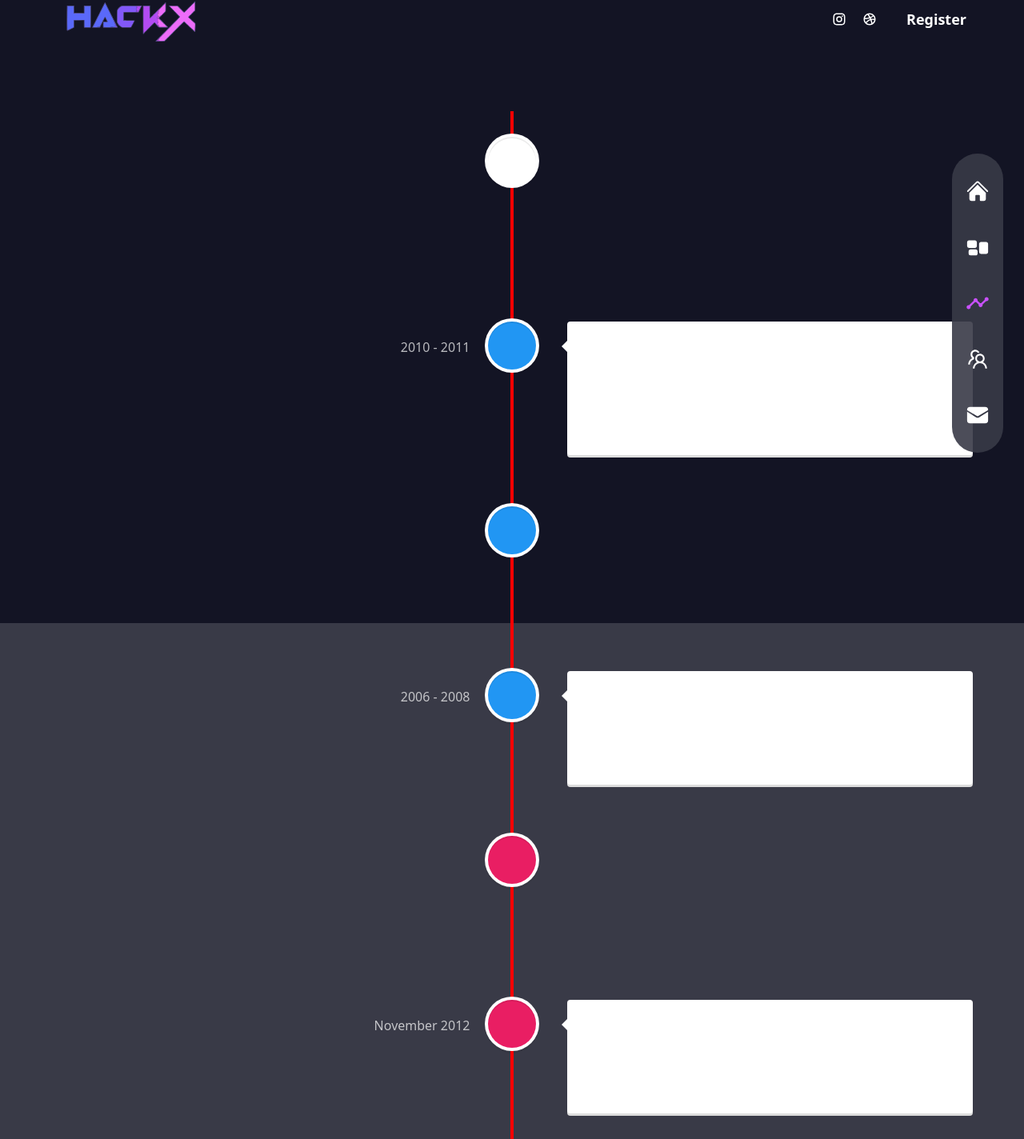
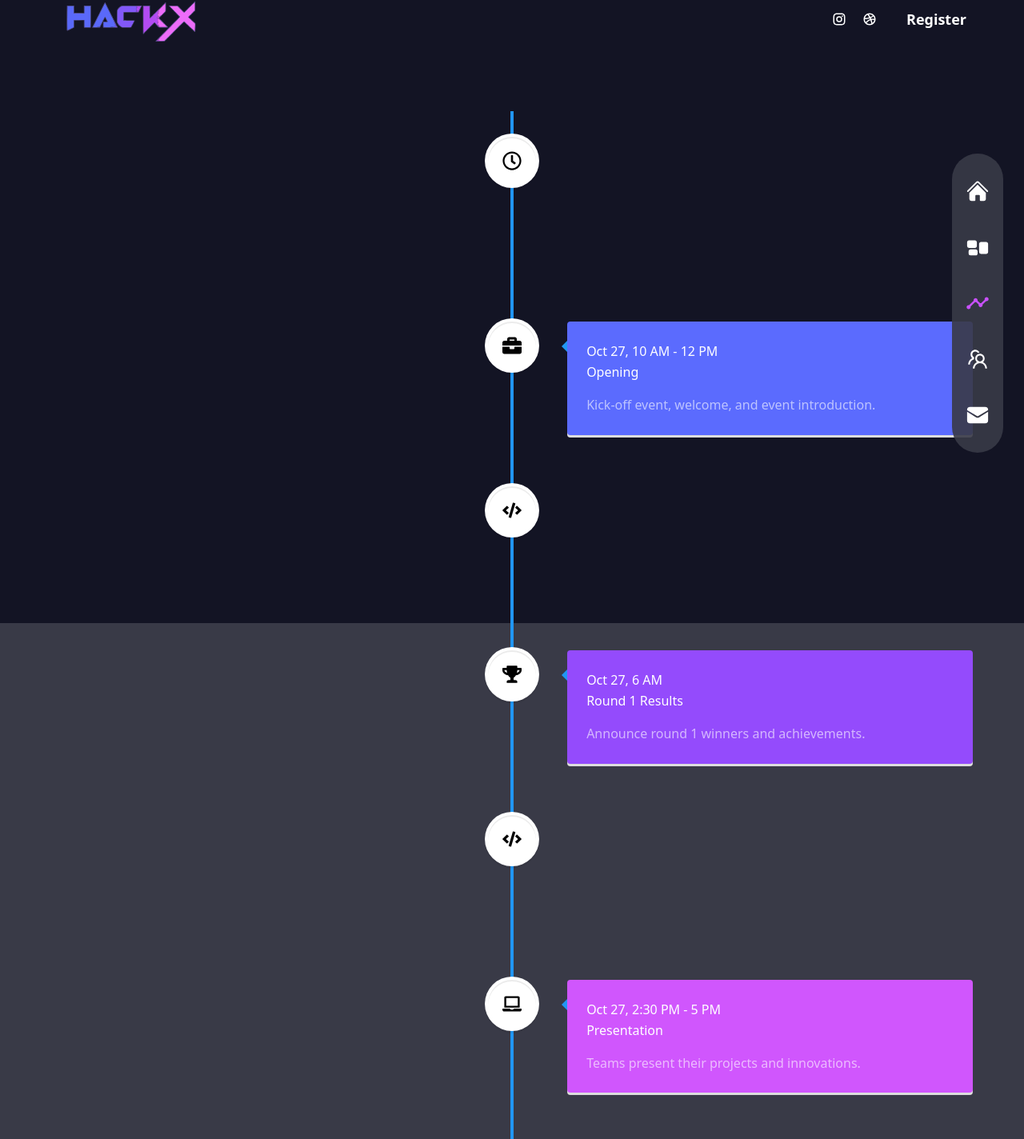
Before and after one commit to MUJHACKX/hackXwebsite, a Next.js app: page /timeline in a window 1280 px wide. Shown: the part 21-1445 px from the top of the page at 80% size. Built offline with nearby package versions, Linux system fonts and the light colour scheme.

Commit message:
Update index.js

```diff
--- a/pages/timeline/index.js
+++ b/pages/timeline/index.js
@@ -1,132 +1,144 @@
-import react from "react";
+import React, { useState, useEffect } from "react";
 import {
   VerticalTimeline,
   VerticalTimelineElement,
 } from "react-vertical-timeline-component";
 import "react-vertical-timeline-component/style.min.css";
+import {
+  FaRegClock,
+  FaCode,
+  FaTrophy,
+  FaBriefcase,
+  FaLaptop,
+  FaMedal,
+} from "react-icons/fa";
 
 const Work = () => {
+  const [animate, setAnimate] = useState(false);
+
+  useEffect(() => {
+
+    const timer = setTimeout(() => {
+      setAnimate(true);
+    }, 100);
+
+    return () => clearTimeout(timer);
+  }, []);
+
+
+
   return (
     <div className="h-full bg-primary">
       <div className="h-[20vh]"></div>
-      <VerticalTimeline
-        lineColor="red"
-      >
+      <VerticalTimeline lineColor="#2196F3">
         <VerticalTimelineElement
-          className="vertical-timeline-element--work"
-          contentStyle={{ background: "rgb(33, 150, 243)", color: "#fff" }}
+          className={`vertical-timeline-element--work ${animate && "animate"}`}
+          contentStyle={{
+            background: "rgba(41,136,255,255)",
+            color: "#fff",
+          }}
           contentArrowStyle={{ borderRight: "7px solid  rgb(33, 150, 243)" }}
-          date="2011 - present"
-          iconStyle={{ background: "#fff", color: "#fff" }}
-          // icon={<WorkIcon />}
+          iconStyle={{ background: "#fff", color: "#000" }}
+          icon={<FaRegClock />}
         >
-          <h3 className="vertical-timeline-element-title">Creative Director</h3>
-          <h4 className="vertical-timeline-element-subtitle">Miami, FL</h4>
-          <p>
-            Creative Direction, User Experience, Visual Design, Project
-            Management, Team Leading
-          </p>
+          <h3 className="vertical-timeline-element-title">Oct 3 - Oct 24 </h3>
+          <h4 className="vertical-timeline-element-subtitle">
+            Registration Begins
+          </h4>
+          <p>Register from Oct 3 - 24 for extended hackathon participation.</p>
         </VerticalTimelineElement>
+
         <VerticalTimelineElement
-          className="vertical-timeline-element--work"
-          date="2010 - 2011"
-          iconStyle={{ background: "rgb(33, 150, 243)", color: "#fff" }}
-          // icon={<WorkIcon />}
+          className={`vertical-timeline-element--work ${animate && "animate"}`}
+          contentStyle={{
+            background: "rgba(91,107,254,255)",
+            color: "#fff",
+          }}
+          contentArrowStyle={{ borderRight: "7px solid  rgb(33, 150, 243)" }}
+          iconStyle={{ background: "#fff", color: "#000" }}
+          icon={<FaBriefcase />}
         >
-          <h3 className="vertical-timeline-element-title">Art Director</h3>
-          <h4 className="vertical-timeline-element-subtitle">
-            San Francisco, CA
-          </h4>
-          <p>
-            Creative Direction, User Experience, Visual Design, SEO, Online
-            Marketing
-          </p>
+          <h3 className="vertical-timeline-element-title">Oct 27, 10 AM - 12 PM</h3>
+          <h4 className="vertical-timeline-element-subtitle">Opening</h4>
+          <p>Kick-off event, welcome, and event introduction.</p>
         </VerticalTimelineElement>
+
         <VerticalTimelineElement
-          className="vertical-timeline-element--work"
-          date="2008 - 2010"
-          iconStyle={{ background: "rgb(33, 150, 243)", color: "#fff" }}
-          // icon={<WorkIcon />}
+          className={`vertical-timeline-element--work ${animate && "animate"}`}
+          contentStyle={{
+            background: "rgba(116,96,253,255)",
+            color: "#fff",
+          }}
+          contentArrowStyle={{ borderRight: "7px solid  rgb(33, 150, 243)" }}
+          iconStyle={{ background: "#fff", color: "#000" }}
+          icon={<FaCode />}
         >
-          <h3 className="vertical-timeline-element-title">Web Designer</h3>
-          <h4 className="vertical-timeline-element-subtitle">
-            Los Angeles, CA
-          </h4>
-          <p>User Experience, Visual Design</p>
+          <h3 className="vertical-timeline-element-title">Oct 27, 12 PM - 3 AM</h3>
+          <h4 className="vertical-timeline-element-subtitle">Round 1</h4>
+          <p>Participants work on initial hacking projects.</p>
         </VerticalTimelineElement>
+
+        {/* Add three more timeline content elements */}
         <VerticalTimelineElement
-          className="vertical-timeline-element--work"
-          date="2006 - 2008"
-          iconStyle={{ background: "rgb(33, 150, 243)", color: "#fff" }}
-          // icon={<WorkIcon />}
+          className={`vertical-timeline-element--work ${animate && "animate"}`}
+          contentStyle={{
+            background: "rgba(148,75,252,255)",
+            color: "#fff",
+          }}
+          contentArrowStyle={{ borderRight: "7px solid  rgb(33, 150, 243)" }}
+          iconStyle={{ background: "#fff", color: "#000" }}
+          icon={<FaTrophy />}
         >
-          <h3 className="vertical-timeline-element-title">Web Designer</h3>
-          <h4 className="vertical-timeline-element-subtitle">
-            San Francisco, CA
-          </h4>
-          <p>User Experience, Visual Design</p>
+          <h3 className="vertical-timeline-element-title">Oct 27, 6 AM</h3>
+          <h4 className="vertical-timeline-element-subtitle">Round 1 Results</h4>
+          <p>Announce round 1 winners and achievements.</p>
         </VerticalTimelineElement>
+
         <VerticalTimelineElement
-          className="vertical-timeline-element--education"
-          date="April 2013"
-          iconStyle={{ background: "rgb(233, 30, 99)", color: "#fff" }}
-          // icon={<SchoolIcon />}
+          className={`vertical-timeline-element--work ${animate && "animate"}`}
+          contentStyle={{
+            background: "rgba(184,71,255,255)",
+            color: "#fff",
+          }}
+          contentArrowStyle={{ borderRight: "7px solid  rgb(33, 150, 243)" }}
+          iconStyle={{ background: "#fff", color: "#000" }}
+          icon={<FaCode />}
         >
-          <h3 className="vertical-timeline-element-title">
-            Content Marketing for Web, Mobile and Social Media
-          </h3>
-          <h4 className="vertical-timeline-element-subtitle">Online Course</h4>
-          <p>Strategy, Social Media</p>
+          <h3 className="vertical-timeline-element-title">Oct 27, 6 AM - 2 PM</h3>
+          <h4 className="vertical-timeline-element-subtitle">Round 2</h4>
+          <p>Participants advance to the next hacking phase.</p>
         </VerticalTimelineElement>
+
         <VerticalTimelineElement
-          className="vertical-timeline-element--education"
-          date="November 2012"
-          iconStyle={{ background: "rgb(233, 30, 99)", color: "#fff" }}
-          // icon={<SchoolIcon />}
+          className={`vertical-timeline-element--work ${animate && "animate"}`}
+          contentStyle={{
+            background: "rgba(208,86,253,255)",
+            color: "#fff",
+          }}
+          contentArrowStyle={{ borderRight: "7px solid  rgb(33, 150, 243)" }}
+          iconStyle={{ background: "#fff", color: "#000" }}
+          icon={<FaLaptop />}
         >
-          <h3 className="vertical-timeline-element-title">
-            Agile Development Scrum Master
-          </h3>
-          <h4 className="vertical-timeline-element-subtitle">Certification</h4>
-          <p>Creative Direction, User Experience, Visual Design</p>
+          <h3 className="vertical-timeline-element-title">Oct 27, 2:30 PM - 5 PM</h3>
+          <h4 className="vertical-timeline-element-subtitle">Presentation</h4>
+          <p>Teams present their projects and innovations.</p>
         </VerticalTimelineElement>
+
         <VerticalTimelineElement
-          className="vertical-timeline-element--education"
-          date="2002 - 2006"
-          iconStyle={{ background: "rgb(233, 30, 99)", color: "#fff" }}
-          // icon={<SchoolIcon />}
+          className={`vertical-timeline-element--work ${animate && "animate"}`}
+          contentStyle={{
+            background: "rgba(249,120,242,255)",
+            color: "#fff",
+          }}
+          contentArrowStyle={{ borderRight: "7px solid  rgb(33, 150, 243)" }}
+          iconStyle={{ background: "#fff", color: "#000" }}
+          icon={<FaMedal />}
         >
-          <h3 className="vertical-timeline-element-title">
-            Bachelor of Science in Interactive Digital Media Visual Imaging
-          </h3>
-          <h4 className="vertical-timeline-element-subtitle">
-            Bachelor Degree
-          </h4>
-          <p>Creative Direction, Visual Design</p>
+          <h3 className="vertical-timeline-element-title">Oct 27, 6 PM</h3>
+          <h4 className="vertical-timeline-element-subtitle">Result Declared</h4>
+          <p>Announce final winners and award prizes.</p>
         </VerticalTimelineElement>
-        <VerticalTimelineElement
-          iconStyle={{ background: "rgb(16, 204, 82)", color: "#fff" }}
-          // icon={<StarIcon />}
-        />
-        <VerticalTimelineElement
-          iconStyle={{ background: "rgb(16, 204, 82)", color: "#fff" }}
-          // icon={<StarIcon />}
-        />
       </VerticalTimeline>
-      <VerticalTimelineElement
-          className="vertical-timeline-element--education"
-          date="2002 - 2006"
-          iconStyle={{ background: "rgb(233, 30, 99)", color: "#fff" }}
-          // icon={<SchoolIcon />}
-        >
-          <h3 className="vertical-timeline-element-title">
-            Bachelor of Science in Interactive Digital Media Visual Imaging
-          </h3>
-          <h4 className="vertical-timeline-element-subtitle">
-            Bachelor Degree
-          </h4>
-          <p>Creative Direction, Visual Design</p>
-        </VerticalTimelineElement>
     </div>
   );
 };
```
